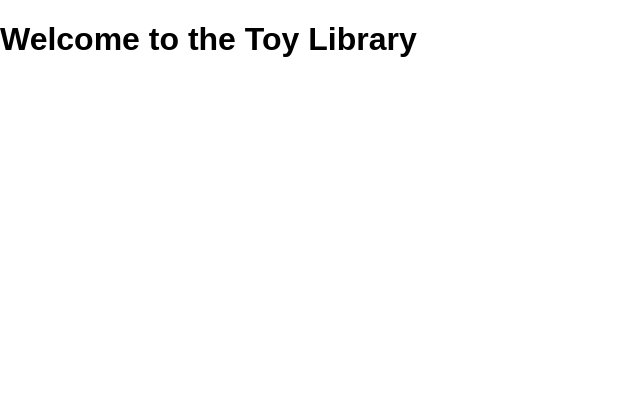
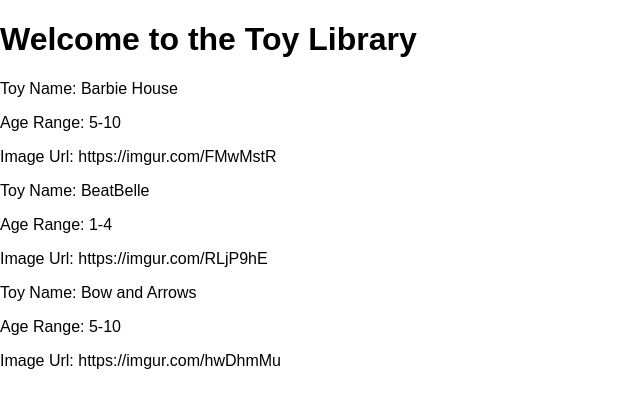
Before and after one commit to CLackrone/toy-library, a React (Create React App) app in the folder client/: page / in a window 1280 px wide. Shown: the top 408 px of the page, without its empty margins (0-640 px from the left). Built offline with nearby package versions, Linux system fonts and the light colour scheme.

Commit message:
Toys component renders hard-coded data

```diff
--- a/client/src/App.js
+++ b/client/src/App.js
@@ -1,9 +1,14 @@
 import React, { Component } from 'react';
+import Toys from './components/Toys'
 
 class App extends Component {
   render() {
     return (
-      <h1 className="header">Welcome to the Toy Library</h1>
+      <div>
+        <h1>Welcome to the Toy Library</h1>
+        <Toys />
+      </div>
+
     );
   }
 }
--- /dev/null
+++ b/client/src/components/Toys.js
@@ -0,0 +1,25 @@
+import React, { Component } from 'react'
+
+export default class Toys extends Component {
+  render() {
+    const toys = [
+      {"id":9,"name":"Barbie House","age_range":"5-10","image_url":"https://imgur.com/FMwMstR","created_at":"2018-04-12T15:51:22.914Z","updated_at":"2018-04-12T15:51:22.914Z"},
+      {"id":5,"name":"BeatBelle","age_range":"1-4","image_url":"https://imgur.com/RLjP9hE","created_at":"2018-04-12T15:51:22.905Z","updated_at":"2018-04-12T15:51:22.905Z"},
+      {"id":10,"name":"Bow and Arrows","age_range":"5-10","image_url":"https://imgur.com/hwDhmMu","created_at":"2018-04-12T15:51:22.917Z","updated_at":"2018-04-12T15:51:22.917Z"}
+    ]
+
+    const renderToys = toys.map(toy =>
+      <div>
+        <p>Toy Name: {toy.name}</p>
+        <p>Age Range: {toy.age_range}</p>
+        <p>Image Url: {toy.image_url}</p>
+      </div>
+    )
+
+    return(
+      <div>
+        {renderToys}
+      </div>
+    )
+  }
+}
```
